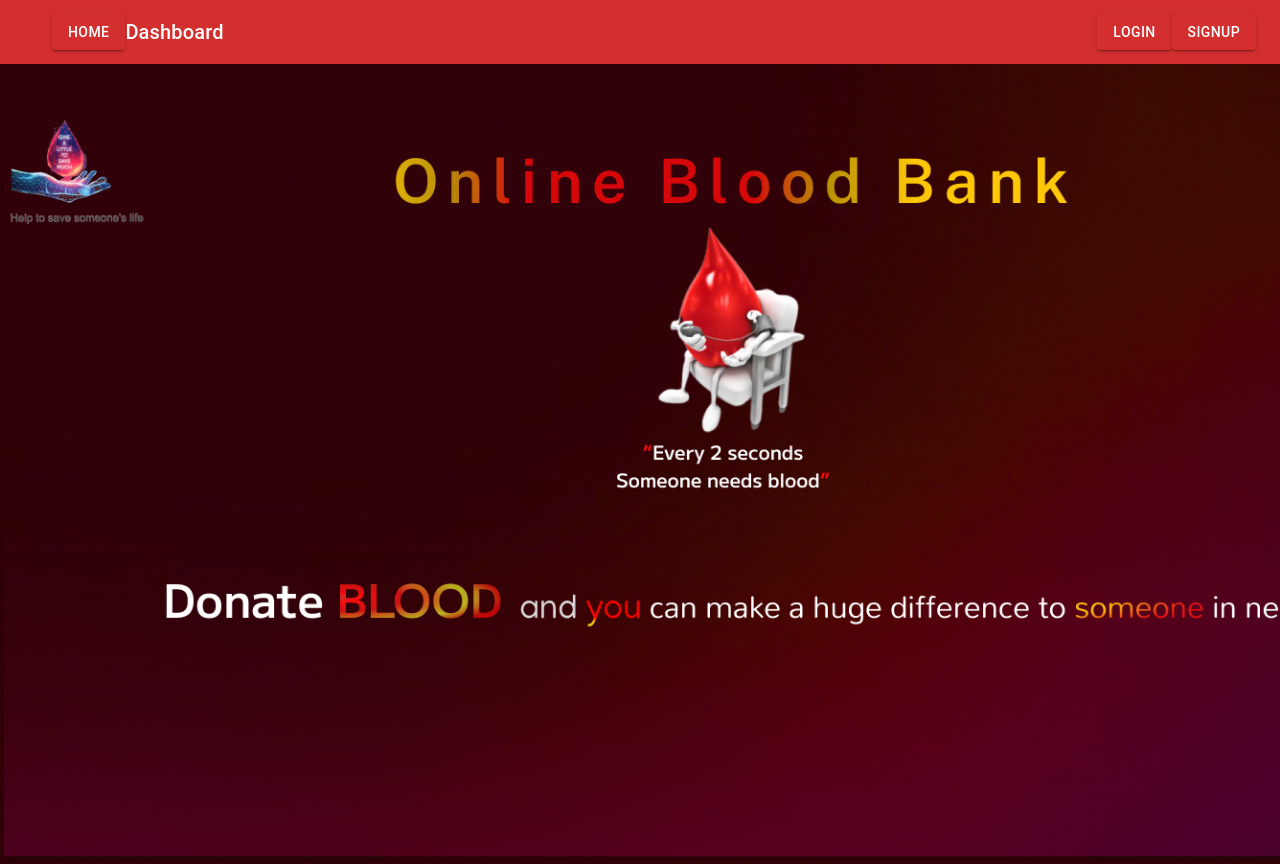
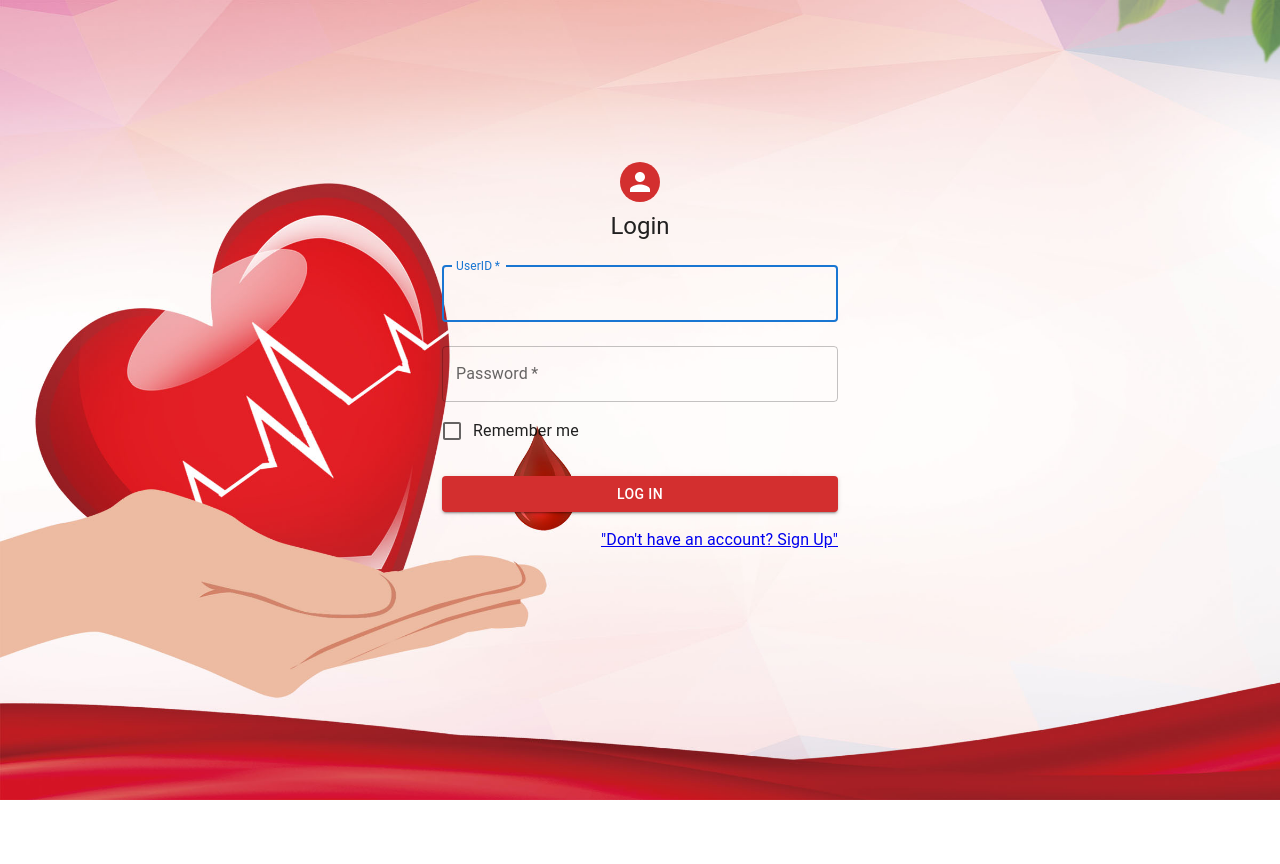
Before and after one commit to Shaky-Sahil/Bloodbank, a React (Create React App) app: page /Login in a window 1280 px wide. After the commit the page ends 800 px from the top, so only its background shows below. Built offline with nearby package versions, Linux system fonts and the light colour scheme.

Commit message:
added routing

```diff
--- a/src/App.js
+++ b/src/App.js
@@ -7,12 +7,23 @@ import Login from './components/Login'
 import Signup from './components/Signup'
 import Requestform from './components/Requestform'
 import Create from './components/Create'
+import {
+  BrowserRouter,
+  Route,
+  Routes
+} from 'react-router-dom';
+
 
 const App = () => {
   return (
     <div>
-      <Nav/>
-      <Home/>
+      <BrowserRouter>
+      <Routes>
+      <Route  path='/' element={<Home />}></Route>
+      <Route  path='/Login' element={<Login />}></Route>
+      <Route  path='/SignUp' element={<Signup />}></Route>
+      </Routes>
+      </BrowserRouter>
     </div>
   )
 }
--- a/src/components/Home.jsx
+++ b/src/components/Home.jsx
@@ -1,11 +1,12 @@
 import React from 'react';
 import "./home.css";
+import Nav from './Nav';
 
 
 const Home = () => {
   return (
     <div className='bg-container'>
-
+        <Nav />
     </div>
   )
 }
--- a/src/components/Login.js
+++ b/src/components/Login.js
@@ -6,25 +6,26 @@ import CssBaseline from '@mui/material/CssBaseline';
 import TextField from '@mui/material/TextField';
 import FormControlLabel from '@mui/material/FormControlLabel';
 import Checkbox from '@mui/material/Checkbox';
-import Link from '@mui/material/Link';
+import { Link } from 'react-router-dom'
 import Grid from '@mui/material/Grid';
 import Box from '@mui/material/Box';
 import Typography from '@mui/material/Typography';
 import Container from '@mui/material/Container';
 import { createTheme, ThemeProvider } from '@mui/material/styles';
-
+import './SignUp.css'
 const theme = createTheme();
 
 
 export default function Login() {
 
   return (
+    <div className='SignUp'>
     <ThemeProvider theme={theme}>
       <Container component="main" maxWidth="xs">
         <CssBaseline />
         <Box
           sx={{
-            marginTop: 20,
+            marginTop: 16,
             display: 'flex',
             flexDirection: 'column',
             alignItems: 'center',
@@ -73,8 +74,8 @@ export default function Login() {
               <Grid item xs>
               </Grid>
               <Grid item>
-                <Link href="#" variant="body2">
-                  {"Don't have an account? Sign Up"}
+                <Link to={'/SignUp'}>
+                  "Don't have an account? Sign Up"
                 </Link>
               </Grid>
             </Grid>
@@ -82,5 +83,6 @@ export default function Login() {
         </Box>
       </Container>
     </ThemeProvider>
+    </div>
   );
 }
--- /dev/null
+++ b/src/components/Nav.css
@@ -0,0 +1,6 @@
+.Log{
+    color: white;
+}
+.Sign{
+    color: white;
+}
--- a/src/components/Nav.js
+++ b/src/components/Nav.js
@@ -1,8 +1,9 @@
 import * as React from 'react';
 import AppBar from '@mui/material/AppBar';
 import { Box, Button, IconButton, Toolbar, Typography } from '@mui/material';
-
-
+import { Link } from 'react-router-dom'
+import BloodtypeIcon from '@mui/icons-material/Bloodtype';
+import './Nav.css'
 export default function Nav() {
   return (
     <Box sx={{ flexGrow: 1 }}>
@@ -15,14 +16,13 @@ export default function Nav() {
             aria-label="menu"
             sx={{ mr: 2 }}
           >
-
+         <BloodtypeIcon />
           </IconButton>
-          <Button color='error' variant='contained'>HOME</Button>
           <Typography variant="h6" component="div" sx={{ flexGrow: 1 }}>
             Dashboard
           </Typography>
-          <Button color='error' variant="contained">Login</Button>
-          <Button color='error' variant='contained'>Signup</Button>
+          <Link to={'/Login'} className='Log'><Button color='error' variant="filled" sx={{textDecoration:'none'}}>Login</Button></Link>
+          <Link to={'/SignUp'} className='Sign'><Button color='error' variant='filled'>SignUp</Button></Link>
 
         </Toolbar>
       </AppBar>
--- a/src/components/Signup.js
+++ b/src/components/Signup.js
@@ -3,7 +3,7 @@ import Avatar from '@mui/material/Avatar';
 import Button from '@mui/material/Button';
 import CssBaseline from '@mui/material/CssBaseline';
 import TextField from '@mui/material/TextField';
-import Link from '@mui/material/Link';
+import { Link } from 'react-router-dom'
 import Grid from '@mui/material/Grid';
 import Box from '@mui/material/Box';
 import Typography from '@mui/material/Typography';
@@ -107,7 +107,7 @@ const theme = createTheme();
             </Button>
             <Grid container justifyContent="flex-end">
               <Grid item>
-                <Link href="#" variant="body2">
+                <Link to={'/Login'}href="#" variant="body2">
                   Already have an account? Sign in
                 </Link>
               </Grid>
```
